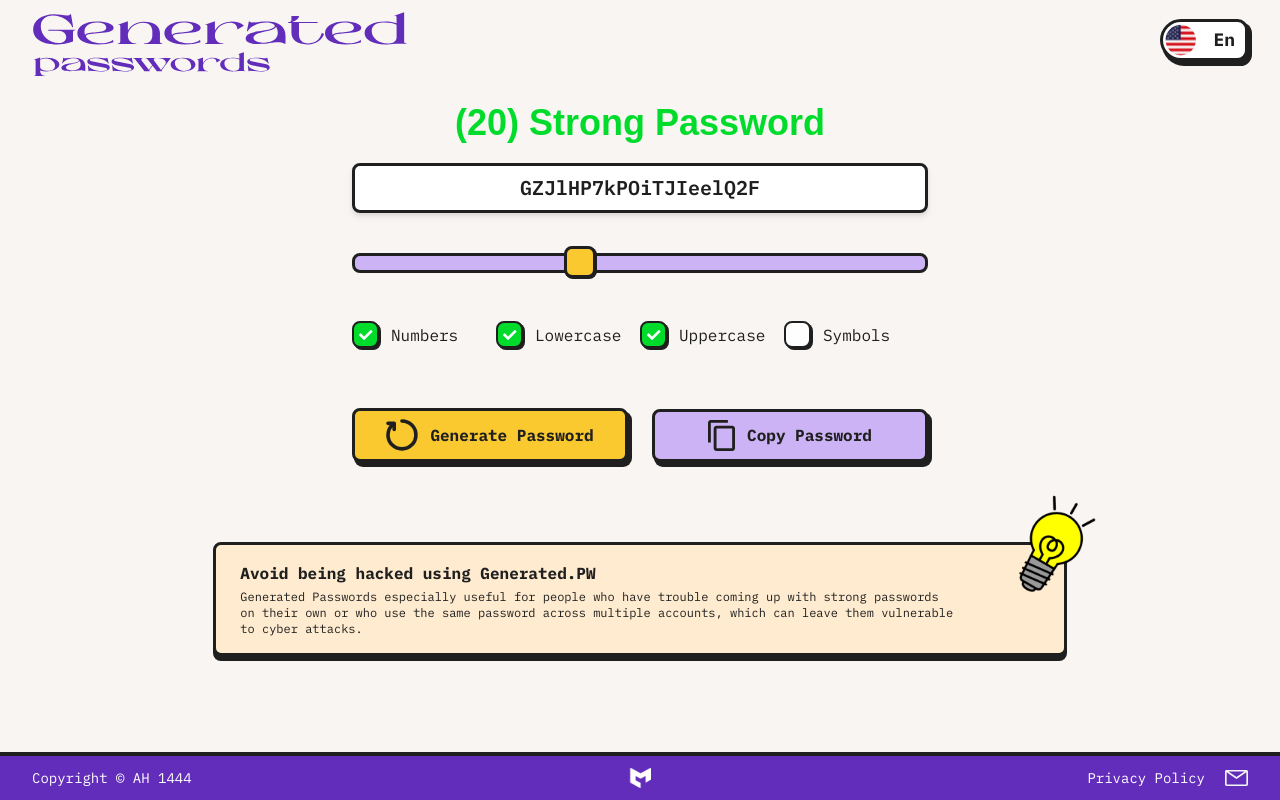
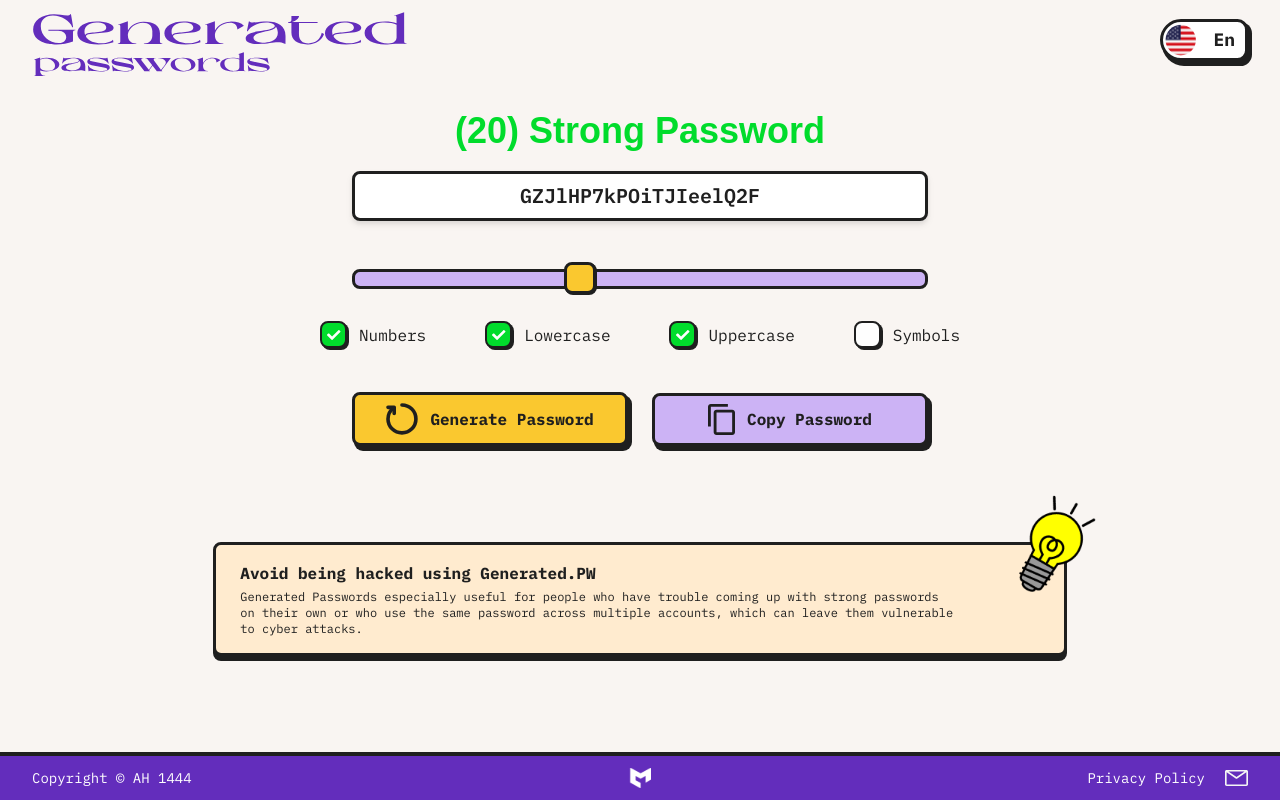
Before and after one commit to Abdallah01win/Passworld, a Vue app: page / in a window 1280 px wide. Built offline with nearby package versions, Linux system fonts and the light colour scheme; a web font is replaced by a local one.

Commit message:
further restyling

```diff
--- a/src/components/Generator.vue
+++ b/src/components/Generator.vue
@@ -115,10 +115,12 @@ export default {
 </script>
 
 <template>
+  <div class="w-full">
     <div
-    class="text-center md:w-[64%] lg:w-[50%] xl:w-[45%] flex flex-col gap-y-4 max-sm:px-6"
+      class="text-center md:w-[64%] lg:w-[50%] xl:w-[45%] flex flex-col gap-y-4 max-md:px-6 mx-auto"
     >
-    <div class="my-8 md:my-6">
+      <!-- Password input -->
+      <div class="my-10 md:my-8">
         <h2
           class="text-3xl md:text-4xl font-bold font-rum mb-3 md:mb-5"
           :class="{
@@ -139,6 +141,7 @@ export default {
           />
         </div>
       </div>
+      <!-- Range -->
       <div class="flex flex-col space-y-4">
         <div class="flex items-center space-x-2">
           <input
@@ -152,8 +155,11 @@ export default {
           />
         </div>
       </div>
+    </div>
+    <!-- Checkboxes -->
+    <div class="md:w-[64%] lg:w-[55%] xl:w-[50%] max-md:px-6 mx-auto">
       <div
-      class="w-full grid grid-cols-2 md:grid-cols-3 lg:grid-cols-4 gap-y-8 md:gap-y-6 text-xl md:text-base my-8"
+        class="grid grid-cols-2 md:grid-cols-3 lg:flex lg:justify-between gap-y-8 md:gap-y-6 text-xl md:text-base my-8 bg-my"
       >
         <label class="flex items-center gap-3 cursor-pointer w-fit"
           ><input
@@ -188,6 +194,11 @@ export default {
           Symbols</label
         >
       </div>
+    </div>
+    <!-- Buttons -->
+    <div
+      class="text-center md:w-[64%] lg:w-[50%] xl:w-[45%] flex flex-col gap-y-4 max-md:px-6 mx-auto"
+    >
       <div class="flex items-center justify-center w-full mt-3">
         <div
           class="flex items-center w-full max-md:flex-wrap max-md:gap-y-6 sm:gap-x-6"
@@ -204,7 +215,7 @@ export default {
           <button
             @click="copyToClipboard"
             class="bottomShadow py-2 px-4 font-bold w-full bg-myPurple-100 border-[3px] border-myBlack boxShadow rounded-lg active:translate-y-[4px] transition-all"
-          :class="{ 'bg-myGreen': copied }"
+            :class="{ 'bg-myGreen': copied, 'bg-myPurple-100': !copied }"
             :disabled="copied"
           >
             <transition name="fade" mode="out-in">
@@ -236,6 +247,7 @@ export default {
               </span>
             </transition>
           </button>
+        </div>
       </div>
     </div>
   </div>
--- a/src/views/HomeView.vue
+++ b/src/views/HomeView.vue
@@ -7,7 +7,7 @@ import Generator from "../components/Generator.vue";
     <Generator />
 
     <section
-      class="bg-myGold-100 border-[3px] border-myBlack rounded-lg mx-6 md:mx-0 md:w-4/6 py-7 md:py-4 px-4 md:px-6 mt-20 mb-12 relative bottomShadow"
+      class="bg-myGold-100 border-[3px] border-myBlack rounded-lg mx-6 md:mx-0 md:w-4/6 py-7 md:py-4 px-4 md:px-6 mt-24 mb-12 relative bottomShadow"
     >
       <div class="font-bold mb-4 md:mb-1">
         Avoid being hacked using Generated.PW
```
Lines whose indentation alone changed are shown as unchanged.
